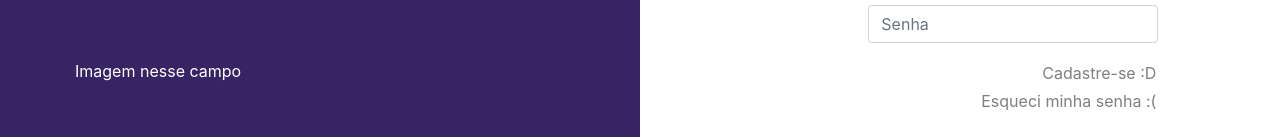
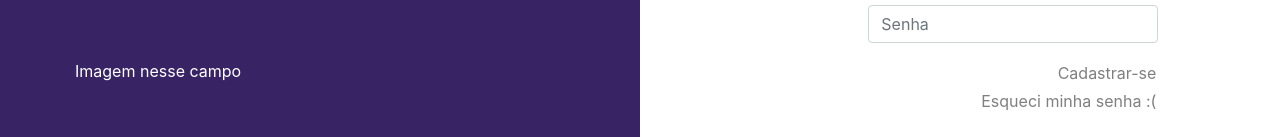
Before and after one commit to RaphaelAbracos/HerokuDeploy, an Angular app: page / in a window 1280 px wide. Shown: the part 327-464 px from the top of the page. Built offline with nearby package versions, Linux system fonts and the light colour scheme.

Commit message:
Versão estável 2.0 10/11

```diff
--- a/src/app/Login/formulario-login/formulario-login.component.css
+++ b/src/app/Login/formulario-login/formulario-login.component.css
@@ -26,6 +26,9 @@ margin-left: 15px;
 float: right;
 padding:2px;
 color:#817f81;
+border:none!important;
+background-color: white!important;
+text-decoration:none;
 }
 
 .btn-login{
--- a/src/app/Login/formulario-login/formulario-login.component.html
+++ b/src/app/Login/formulario-login/formulario-login.component.html
@@ -20,11 +20,11 @@
                </div>
 
                <div class="form-group">
-                  <a class="links" href="#">Cadastre-se :D</a>
+                     <button type="submit" class="links" (click)="onCreate()">Cadastrar-se</button>
                   <a class="links" href="#">Esqueci minha senha :(</a><br>
                </div>
                <div class="form-group">
-                  <button type="submit" class="btn btn-login" (click)="onCreate()">Entrar</button>
+                  <button type="submit" class="btn btn-login" routerLink="mainMenu">Entrar</button>
                </div>
             </form>
          </div>
```
Also changed, not shown: 1 other file (tests, documents, lock files or other folders).
